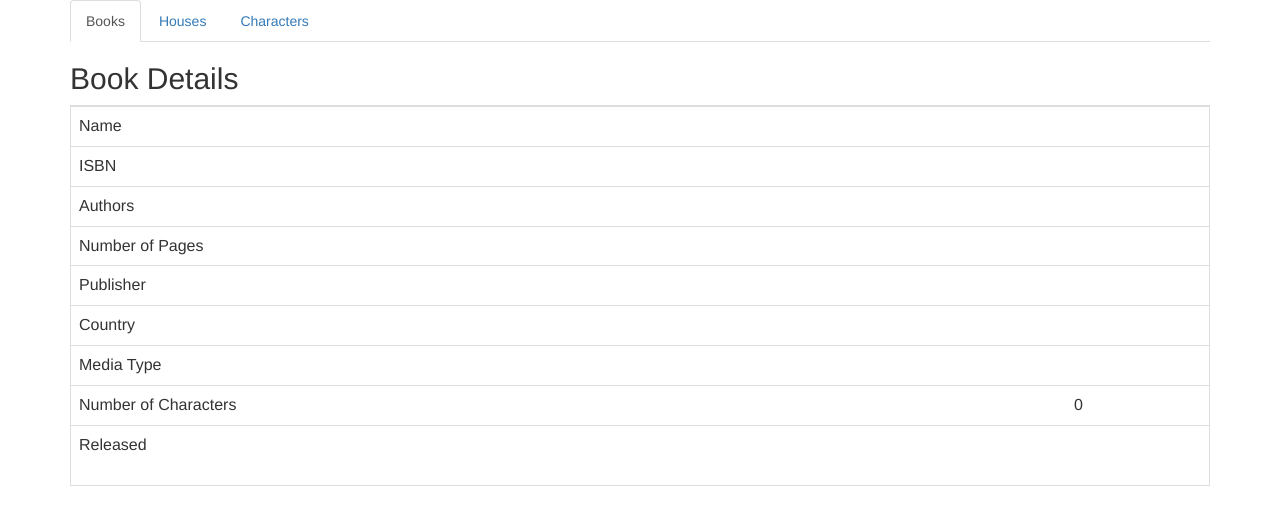
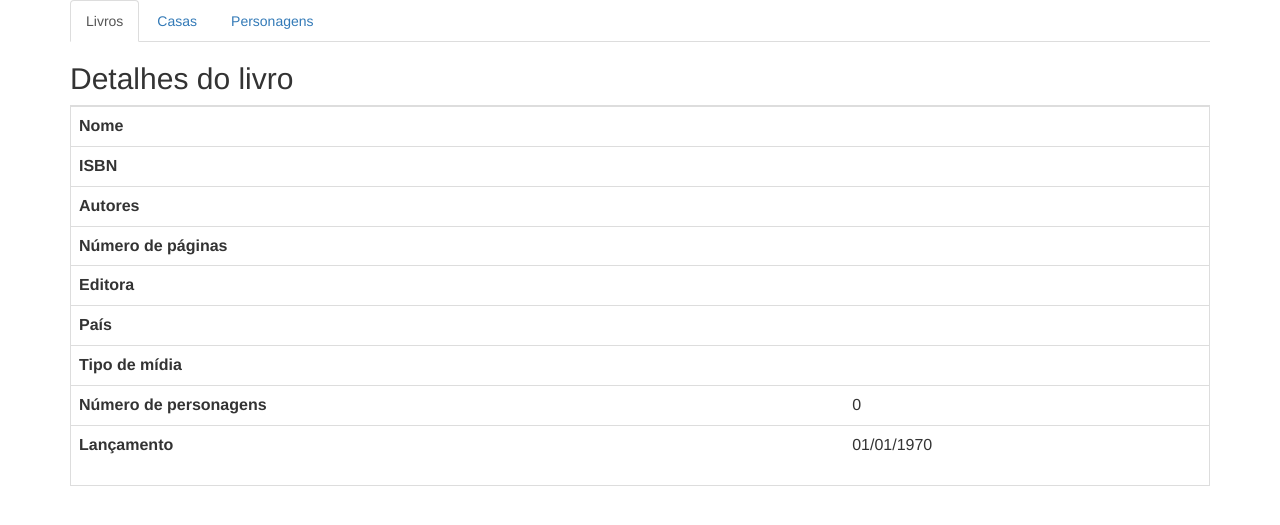
Before and after one commit to AndersonC96/Game-Of-Thrones_PHP, a PHP site: page /books.php in a window 1280 px wide. Shown: the top 525 px of the page. Run offline with PHP 8.4, Linux system fonts and the light colour scheme; data that the repository does not hold is empty.

Commit message:
Update books.php

```diff
--- a/books.php
+++ b/books.php
@@ -23,23 +23,24 @@
         ?>
         <div class="container">
             <ul class="nav nav-tabs">
-                <li class="active"><a href="./index.php">Books</a></li>
-                <li><a href="./houses.php">Houses</a></li>
-                <li><a href="./characters.php">Characters</a></li>
+                <li class="active"><a href="./index.php">Livros</a></li>
+                <li><a href="./houses.php">Casas</a></li>
+                <li><a href="./characters.php">Personagens</a></li>
             </ul>
-            <h2>Book Details</h2>
+            <h2>Detalhes do livro</h2>
             <div class="table-bordered">
                 <table class="table">
                     <?php
-                        echo "<tr><td>Name</td><td>".$json["name"]."</td></tr>";
-                        echo "<tr><td>ISBN</td><td>".$json["isbn"]."</td></tr>";
-                        echo "<tr><td>Authors</td><td>".implode(", ",$json["authors"])."</td></tr>";
-                        echo "<tr><td>Number of Pages</td><td>".$json["numberOfPages"]."</td></tr>";
-                        echo "<tr><td>Publisher</td><td>".$json["publisher"]."</td></tr>";
-                        echo "<tr><td>Country</td><td>".$json["country"]."</td></tr>";
-                        echo "<tr><td>Media Type</td><td>".$json["mediaType"]."</td></tr>";
-                        echo "<tr><td>Number of Characters</td><td>".count($json["characters"])."</td></tr>";
-                        echo "<tr><td>Released</td><td>".$json["released"]."</td></tr>";
+                        echo "<tr><td><b>Nome</b></td><td>".$json["name"]."</td></tr>";
+                        echo "<tr><td><b>ISBN</b></td><td>".$json["isbn"]."</td></tr>";
+                        echo "<tr><td><b>Autores</b></td><td>".implode(", ",$json["authors"])."</td></tr>";
+                        echo "<tr><td><b>Número de páginas</b></td><td>".$json["numberOfPages"]."</td></tr>";
+                        echo "<tr><td><b>Editora</b></td><td>".$json["publisher"]."</td></tr>";
+                        echo "<tr><td><b>País</b></td><td>".$json["country"]."</td></tr>";
+                        echo "<tr><td><b>Tipo de mídia</b></td><td>".$json["mediaType"]."</td></tr>";
+                        echo "<tr><td><b>Número de personagens</b></td><td>".count($json["characters"])."</td></tr>";
+                        //echo "<tr><td>Released</td><td>".$json["released"]."</td></tr>";
+                        echo "<tr><td><b>Lançamento</b></td><td>".date ("d/m/Y", strtotime($json["released"]))."</td></tr>";
                         //echo "<tr><td>Pov Characters</td><td>".implode(", ",$json["povCharacters"])."</td></tr>";
                         //echo "<tr><td>Characters</td><td>".implode(", ",$json["characters"])."</td></tr>";
                     ?>
```
